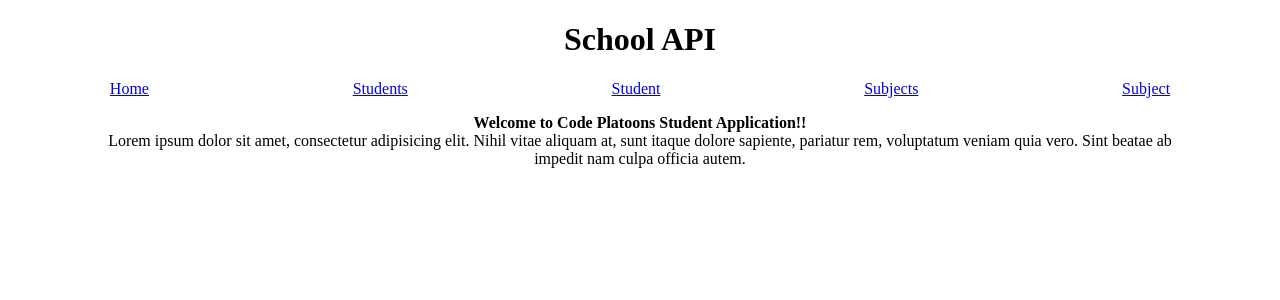
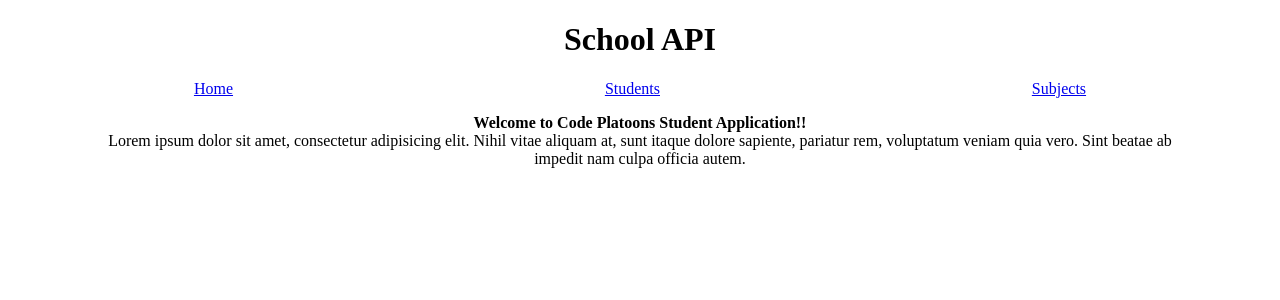
Before and after one commit to derekmarion/django_school_api, a React (Vite) app in the folder front-end/: page / in a window 1280 px wide. Shown: the top 300 px of the page. Built offline with nearby package versions, Linux system fonts and the light colour scheme.

Commit message:
Remove student and subject pages from Navbar

```diff
--- a/front-end/src/components/Navbar.jsx
+++ b/front-end/src/components/Navbar.jsx
@@ -6,9 +6,7 @@ export const Navbar = () => {
         <Row style={{display:"flex", justifyContent:"space-around"}}>
             <Link to="/">Home</Link>
             <Link to="students">Students</Link>
-            <Link to="student">Student</Link>
             <Link to="subjects">Subjects</Link>
-            <Link to="subject">Subject</Link>
         </Row>
     )
 }
```
